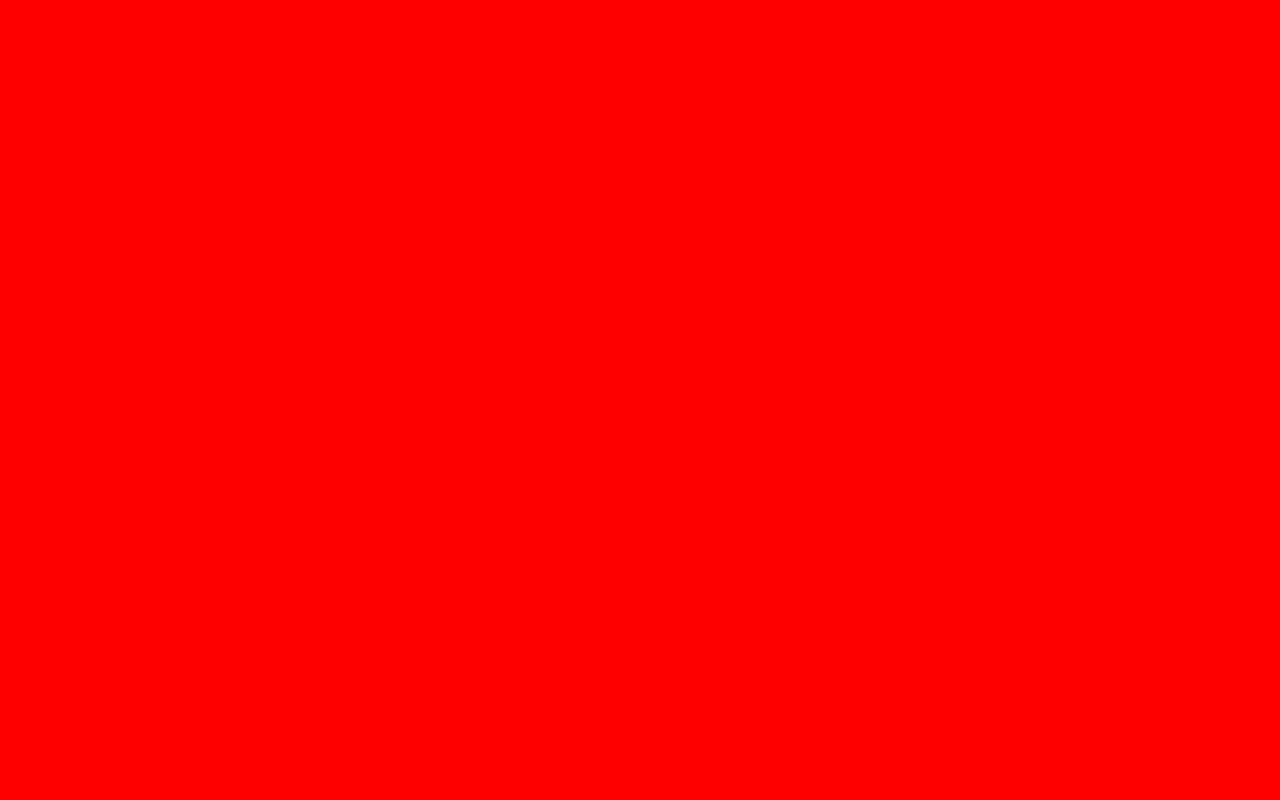
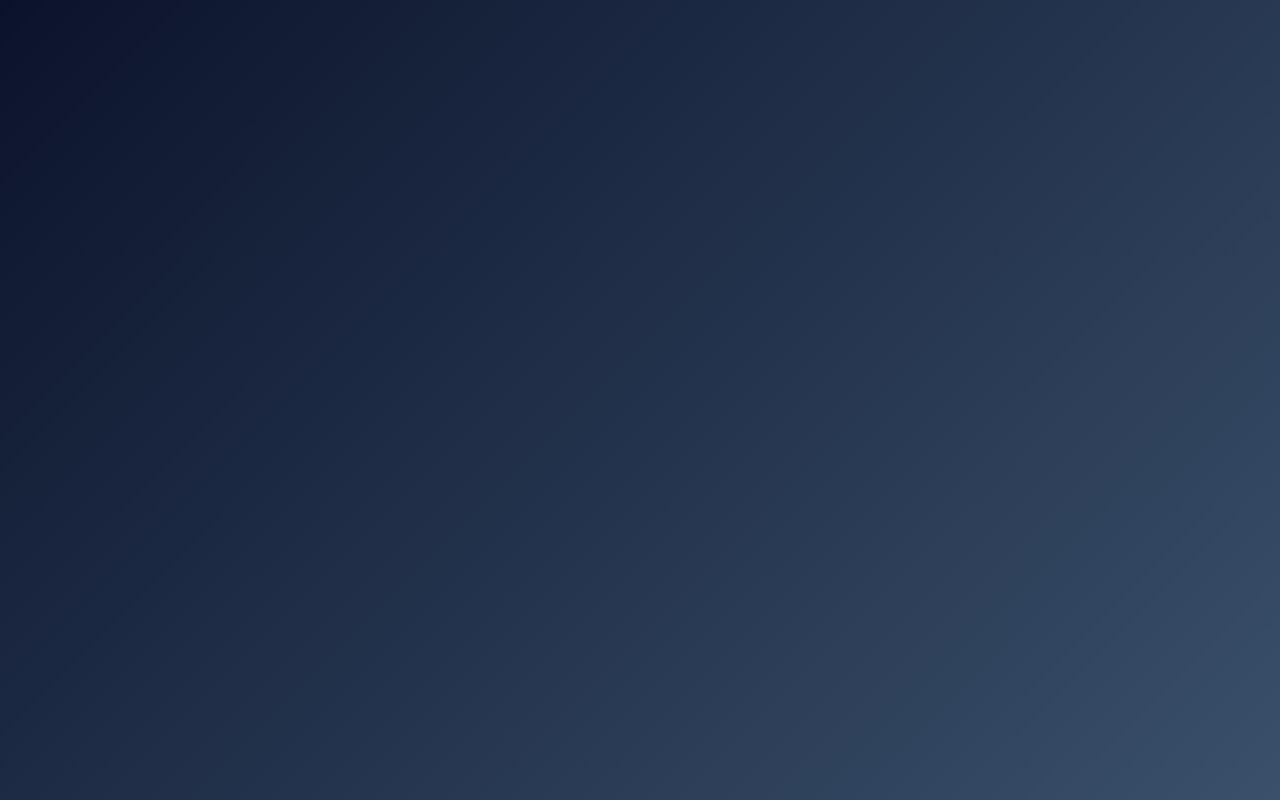
Before and after one commit to HemRRegmi/WEBD1123-project1_Hem_Regmi, a plain HTML site: page index.html in a window 1280 px wide. Shown: the top 800 px of the page. Drawn offline with Linux system fonts and the light colour scheme.

Commit message:
updated files

```diff
--- a/css/style.css
+++ b/css/style.css
@@ -1,10 +1,20 @@
-*{
-    padding: 0;
-    margin: 0;
-    box-sizing: border-box;
+* {
+  padding: 0;
+  margin: 0;
+  box-sizing: border-box;
 }
-.container {
-    width: 100%;
-    height: 100vh;
-    background-color: red;
+body {
+  background-color: #000;
+  width: 100vw;
+  height: 100vh;
+  font-family: "Roboto", sans-serif;
 }
+.wrapper {
+  background-color: #f00;
+}
+
+.wrapperDivs {
+  width: 100vw;
+  height: 100vh;
+  overflow: scroll;
+}
--- a/index.html
+++ b/index.html
@@ -5,10 +5,9 @@
     <meta http-equiv="X-UA-Compatible" content="IE=edge">
     <meta name="viewport" content="width=device-width, initial-scale=1.0">
     <title>WEB1123-Project1</title>
-    <link rel="stylesheet" href="css/style.css">
+    <link href="https://fonts.googleapis.com/css2?family=Roboto:wght@100&display=swap" rel="stylesheet">
 </head>
 <body>
-   <div class="container"></div>
-    <script>src="js/script.js>
+    <script src="js/app.js"></script>
 </body>
 </html>
--- /dev/null
+++ b/js/app.js
@@ -0,0 +1,36 @@
+let addToHead = document.querySelector("head");
+let cssLink = document.createElement("link");
+addToHead.appendChild(cssLink);
+cssLink.setAttribute("rel", "stylesheet");
+cssLink.setAttribute("href", "css/style.css");
+let wrapper = document.createElement("div");
+wrapper.classList.add("wrapper");
+let bodY = document.querySelector("body");
+bodY.appendChild(wrapper);
+for (let i = 0; i < 4; i++) {
+  let divs = document.createElement("div");
+  wrapper.appendChild(divs);
+  divs.classList.add("wrapperDivs");
+}
+let color1 = "linear-gradient(135deg, #0B132B 0%, #3A506B 100%)";
+let color2 = "linear-gradient(330deg, #5BC0BE 0%, #3A506B 100%)";
+let color3 = "linear-gradient(35deg, #0B132B 0%, #5BC0BE 100%)";
+let color4 = "linear-gradient(235deg, #5BC0BE 0%, #3A506B 100%)";
+let colorsArray = [color1, color2, color3, color4];
+console.log(colorsArray);
+let wrapper_Divs = document.getElementsByClassName("wrapperDivs");
+console.log(wrapper_Divs);
+let divOne = wrapper_Divs.item(0);
+let divTwo = wrapper_Divs.item(1);
+let divThree = wrapper_Divs.item(2);
+let divFour = wrapper_Divs.item(3);
+let allDivs = [divOne, divTwo, divThree, divFour];
+console.log(allDivs);
+// for (let i = 0; i < 4; i++) {
+for (let i = 0; i < allDivs.length; i++) {
+    let myDiv = allDivs[i];
+    myDiv.style.backgroundImage = colorsArray[i];
+let update = document.createElement("section");
+myDiv.appendChild(update);
+update.setAttribute('id','ID'+[i]);
+}
--- a/js/script.js
+++ /dev/null
@@ -1 +0,0 @@
-console.log ("Hello World");
```
Also changed, not shown: 1 other file.
